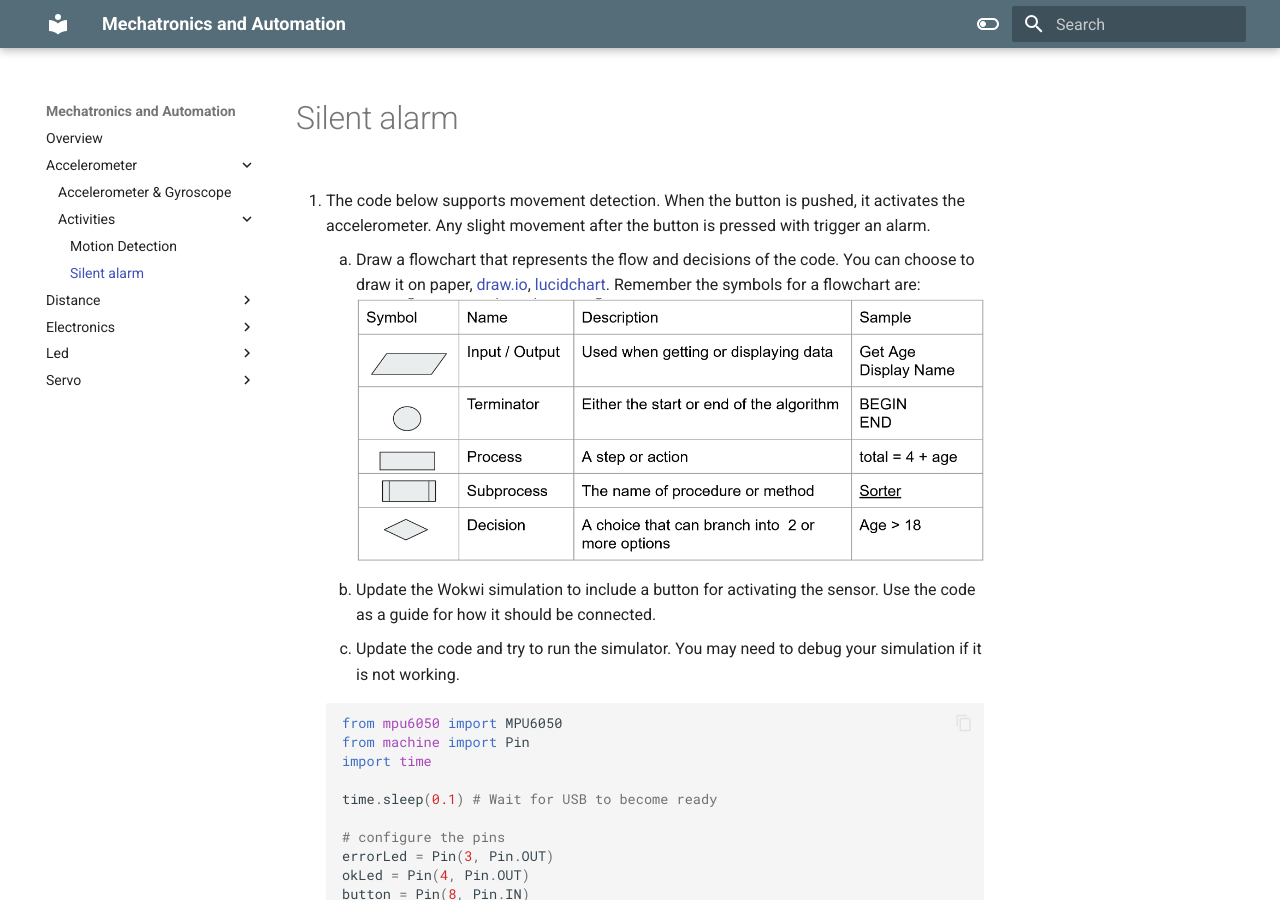
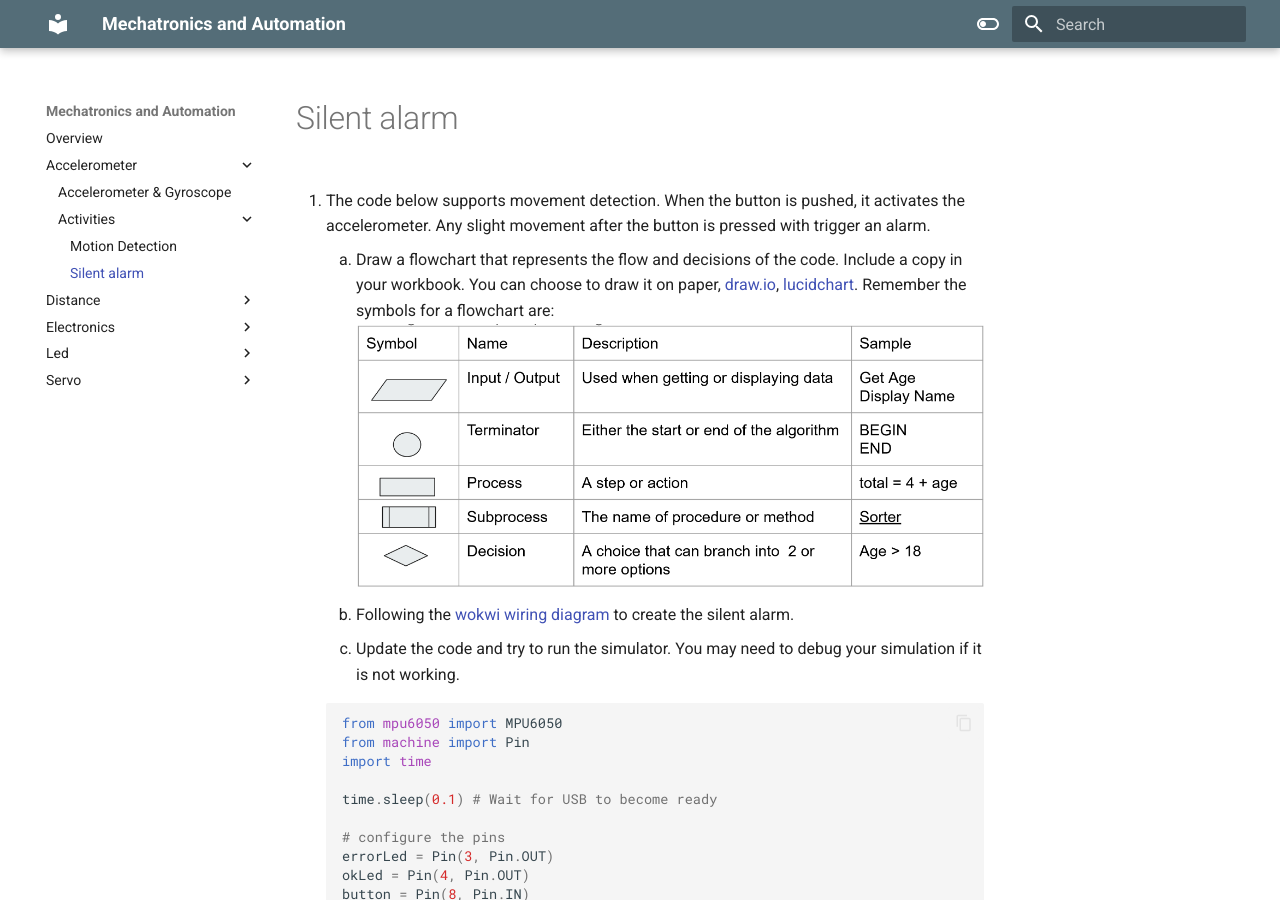
Before and after one commit to KillarneyHeightsHS/Raspberry-Pi-Pico-BaseCode, an MkDocs documentation site: the page built from docs/accelerometer/activities/silent_alarm.md, in a window 1280 px wide and 900 px high. Built offline with MkDocs 1.6.1 and Material for MkDocs 9.7.7, drawn with Linux system fonts in a browser that asks for light colours; nearby versions of some CDN libraries; library files that are not in the unit come from our copies.

Commit message:
adding in link to wokwi

````diff
--- a/docs/accelerometer/activities/silent_alarm.md
+++ b/docs/accelerometer/activities/silent_alarm.md
@@ -1,9 +1,9 @@
 
 1. The code below supports movement detection. When the button is pushed, it activates the accelerometer. Any slight movement after the button is pressed with trigger an alarm.
 
-    1. Draw a flowchart that represents the flow and decisions of the code. You can choose to draw it on paper, [draw.io](https://app.diagrams.net/), [lucidchart](https://www.lucidchart.com). Remember the symbols for a flowchart are:
+    1. Draw a flowchart that represents the flow and decisions of the code. Include a copy in your workbook. You can choose to draw it on paper, [draw.io](https://app.diagrams.net/), [lucidchart](https://www.lucidchart.com). Remember the symbols for a flowchart are:
      ![Flowchart Symbols](./images/flowchart_symbols.png)
-    2. Update the Wokwi simulation to include a button for activating the sensor. Use the code as a guide for how it should be connected.
+    2. Following the [wokwi wiring diagram](https://wokwi.com/projects/425618277027296257) to create the silent alarm.
     3. Update the code and try to run the simulator. You may need to debug your simulation if it is not working.
 
     ```python
@@ -57,5 +57,5 @@
         time.sleep(0.1)
     ```
 
-    4. There is a bug in the solution. The alarm keeps re-arming. Change the code so that it is only armed once.
-    5. **Extension:** Adjust the system and code to include an alarm sound that turns off after 3 seconds.
+4. There is a bug in the solution. The alarm keeps re-arming. Change the code so that it is only armed once.
+5. **Extension:** Adjust the system and code to include an alarm sound that turns off after 3 seconds.
````
